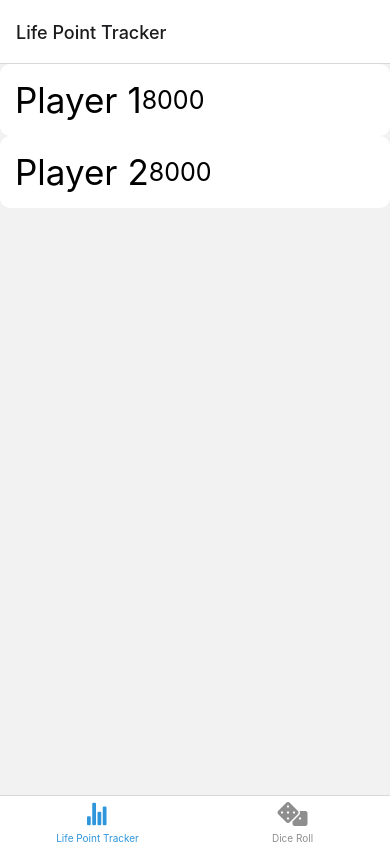
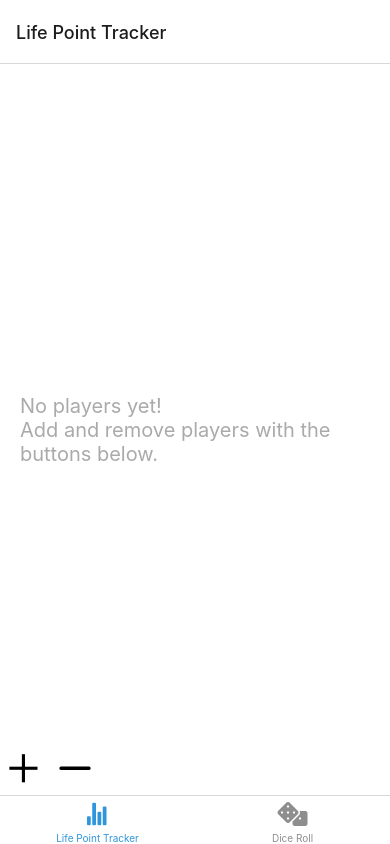
Before and after one commit to calumcdonald/yugioh-life-point-tracker, a React Native app: screen /LifePointTracker in a window 390 px wide. Built offline with nearby package versions, Linux system fonts and the light colour scheme; what expo-linking would draw is missing.

Commit message:
Can now add and remove players

```diff
--- a/components/PlayerCard.tsx
+++ b/components/PlayerCard.tsx
@@ -2,7 +2,6 @@ import React, { useState } from "react";
 import { IPlayer } from "../entities/Player";
 import { Text, View } from '../components/Themed';
 import { SafeAreaView, TextInput, StyleSheet, Button } from "react-native";
-import Checkbox from 'expo-checkbox';
 
 const PlayerCard = (props: {player: IPlayer, isSelected: boolean}) => {
     const [name, setName] = useState(props.player.name);
@@ -12,7 +11,7 @@ const PlayerCard = (props: {player: IPlayer, isSelected: boolean}) => {
             <Text style={styles.name}>
                 {props.player.name}
             </Text>
-            <Text style={styles.lifePoints}>
+            <Text style={[styles.lifePoints, props.player.lifePoints <= 0 ? styles.dead : styles.alive]}>
                 {props.player.lifePoints}
             </Text>
         </View>
@@ -22,6 +21,7 @@ const PlayerCard = (props: {player: IPlayer, isSelected: boolean}) => {
 const styles = StyleSheet.create({
     card:{
         flex: 1,
+        width: '100%',
         flexDirection: 'row',
         alignItems: 'center',
         padding: 15,
@@ -34,10 +34,17 @@ const styles = StyleSheet.create({
         backgroundColor: '#aaaaaa',
     },
     name:{
+        fontSize: 45,
+    },
+    lifePoints:{
+        marginLeft: 'auto',
         fontSize: 35,
     },
-    lifePoints:{
-        fontSize: 25,
+    alive:{
+        color:'black',
+    },
+    dead:{
+        color: 'red',
     }
 });
 
--- a/entities/Player.ts
+++ b/entities/Player.ts
@@ -1,5 +1,5 @@
 export interface IPlayer {
-    id?: number;
-    name?: string;
-    lifePoints?: number;
+    id: number;
+    name: string;
+    lifePoints: number;
 }
--- a/screens/LifePointTracker.tsx
+++ b/screens/LifePointTracker.tsx
@@ -4,6 +4,9 @@ import { ScrollView, StyleSheet, TouchableOpacity } from 'react-native';
 import PlayerCard from '../components/PlayerCard';
 import { IPlayer } from '../entities/Player';
 import { RootTabScreenProps } from '../types';
+import { Text, View } from '../components/Themed';
+import { Ionicons } from '@expo/vector-icons';
+import { AntDesign } from '@expo/vector-icons';
 
 const initialPlayers = [{
     id: 0,
@@ -16,25 +19,78 @@ const initialPlayers = [{
     lifePoints: 8000
 }];
 
+const LifePointTracker = ({ navigation }: RootTabScreenProps<'LifePointTracker'>) => {
+  const [players, setPlayers] = useState<IPlayer[]>([]);
+  const [selected, setSelected] = useState<IPlayer | null>(null);
+
   const createPlayer = () => {
+    let newId = 0;
+    if(players.length !== 0){
+      newId = players[players.length-1].id + 1;
+    }
 
+    setPlayers([...players, {id:newId,name:`Player ${newId+1}`,lifePoints:8000}]);
   };
 
-const LifePointTracker = ({ navigation }: RootTabScreenProps<'LifePointTracker'>) => {
-  const [players, setPlayers] = useState<IPlayer[]>(initialPlayers);
-  const [selected, setSelected] = useState<IPlayer | null>(null);
+  const removePlayer = () => {
+    if(selected) setPlayers(players.filter(player => player.id !== selected.id));
+  };
 
   return (
+    <View style={styles.container}>
+      {(players.length !== 0 ? (
       <ScrollView>
         {players.map(player => {
           return (
-        <TouchableOpacity onPress={() => {setSelected(player)}}>
+          <TouchableOpacity onPress={() => {
+            setSelected(player);
+            }}>
             <PlayerCard player={player} isSelected={selected === player ? true : false} />
           </TouchableOpacity>
           )
         })}
       </ScrollView>
+      ) : (
+      <View>
+        <Text style={styles.info}>
+            No players yet!
+        </Text>
+        <Text style={styles.info}>
+            Add and remove players with the buttons below.
+        </Text>
+      </View>))}
+
+      <View style={styles.addRemovePlayerButtonsContainer}>
+        <Ionicons name="add-outline" size={50} style={styles.addRemovePlayerButton} onPress={createPlayer}/>
+        <AntDesign name="minus" size={50} style={styles.addRemovePlayerButton} onPress={removePlayer} />
+      </View>
+    </View>
   );
 }
 
+const styles = StyleSheet.create({
+  container: {
+    flex: 1,
+    alignItems: 'center',
+    justifyContent: 'center',
+    padding: 20,
+  },
+  info: {
+    color: '#aaaaaa',
+    fontSize: 20,
+  },
+  addRemovePlayerButtonsContainer:{
+    flexDirection: 'row',
+    position: 'absolute',
+    bottom: 0,
+    left: 0,
+  },
+  addRemovePlayerButton:{
+    backgroundColor: "white",
+    color: "black",
+    borderColor: 'lightgrey',
+    borderRadius: 20,
+  }
+});
+
 export default LifePointTracker;
```
Lines whose indentation alone changed are shown as unchanged.
